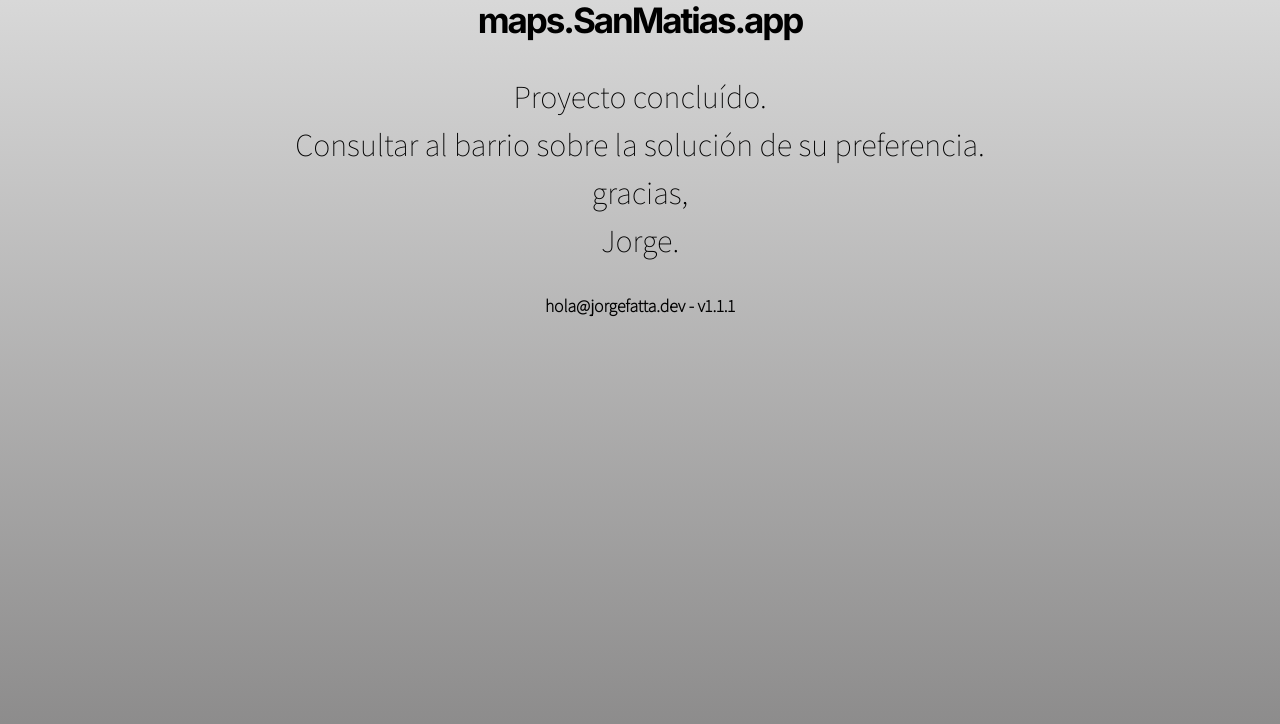
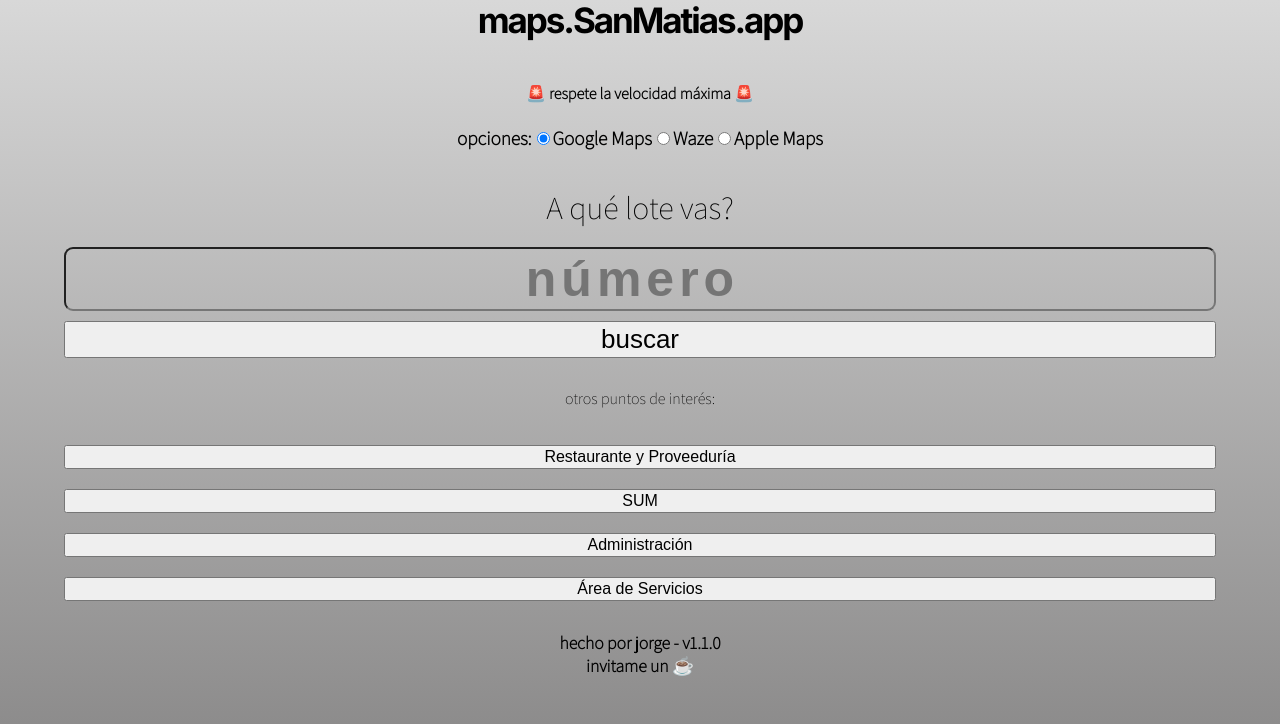
Before and after one commit to barrio-san-matias/sanmatias_app, a Next.js app: page / in a window 1280 px wide. Shown: the top 724 px of the page. Built offline with nearby package versions, Linux system fonts and the light colour scheme.

Commit message:
Revert "Update index.js"

```diff
--- a/pages/index.js
+++ b/pages/index.js
@@ -1,7 +1,62 @@
 import Head from 'next/head'
 import styles from '../styles/Home.module.css'
+import logosm from '../public/logosm.png'
+import Image from 'next/image'
+
+import {useState} from 'react'
+
+
+import RadioGroup from '../components/RadioGroup';
 
 export default function PageWithJSbasedForm() {
+  // State to keep track of the selected value in the app
+  const [selectedValue, setSelectedValue] = useState('google');
+
+  // Handler function to update the selected value in the app
+  const handleSelectedValueChange = (value) => {
+    // Update the selected value in the app state
+    setSelectedValue(value);
+  };
+
+
+  const searchLote = async (event) => {
+    event.preventDefault()
+    // Do something with the selected value in the app
+    console.log('Selected value in the app:', selectedValue);
+
+    const response = await fetch(`/api/map?lote=${event.target.lote.value}&map-type=${selectedValue}`, {
+      headers: {
+        'Content-Type': 'application/json',
+      },
+      method: 'GET',
+    })
+
+    if (!response.ok) {
+      const text = await response.text()
+      window.alert(text)
+    } else {
+    const result = await response.json()
+     window.location.replace(result.MapURL);
+    }
+  }
+
+  const searchPOI = async (event) => {
+    event.preventDefault()
+    const response = await fetch(`/api/map?poi=${event.target.poi.className}&map-type=${selectedValue}`, {
+      headers: {
+        'Content-Type': 'application/json',
+      },
+      method: 'GET',
+    })
+
+    if (!response.ok) {
+      const text = await response.text()
+      window.location.replace(result.MapURL);
+    } else {
+    const result = await response.json()
+     window.location.replace(result.MapURL);
+    }
+  }
 
 
   return (
@@ -13,17 +68,50 @@ export default function PageWithJSbasedForm() {
       <h1 className={styles.title}>
       maps.SanMatias.app
       </h1>
+      <h4 className={styles.disclaimer}>
+         <br/>
+         🚨 respete la velocidad máxima 🚨
+      </h4>
 
+
+    <div className="mapTypes">
+     <RadioGroup selectedOption={selectedValue} onOptionChange={handleSelectedValueChange} />
+    </div>
 
 
       <div className={styles.description}>
-        <div id={styles.pregunta}> Proyecto concluído.<br/>Consultar al barrio sobre la solución de su preferencia.<br/>gracias,<br/>Jorge.</div>
+        <div id={styles.pregunta}> A qué lote vas? </div>
       </div>
 
+      <form onSubmit={searchLote}>
+        <input type="number" id="lote" name="lote" required placeholder="número"/>
+        <button type="submit">
+        buscar
+        </button>
+      </form>
+
+      <div className="poiContainer">
+        <p className={styles.descriptionPOI}>
+          otros puntos de interés:
+        </p>
+        <form onSubmit={searchPOI}>
+          <button type="submit" id="poi" className="buffet">Restaurante y Proveeduría</button>
+        </form>
+        <form onSubmit={searchPOI}>
+          <button type="submit" id="poi" className="sum">SUM</button>
+        </form>
+        <form onSubmit={searchPOI}>
+          <button type="submit" id="poi" className="adm">Administración</button>
+        </form>
+        <form onSubmit={searchPOI}>
+          <button type="submit" id="poi" className="servicios">Área de Servicios</button>
+        </form>
+      </div>
 
     <div className="footer">
-    hola@jorgefatta.dev - v1.1.1
+    <a href='https://cafecito.app/defnotjorge' rel='noopener' target='_blank'> hecho por jorge - v1.1.0 </a>
     <br/>
+    <a href='https://cafecito.app/defnotjorge' rel='noopener' target='_blank'> invitame un ☕ </a>
     </div>
     </div>
   )
```
Also changed, not shown: 1 other file (tests, documents, lock files or other folders).
